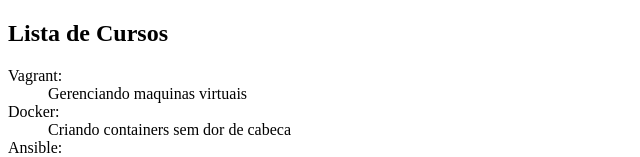
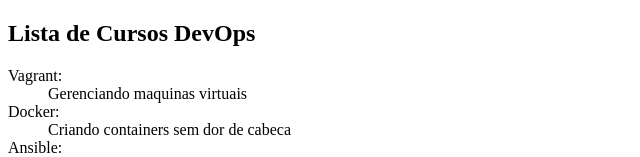
Before and after one commit to galle2018/alura-git, a plain HTML site: page index.html in a window 1280 px wide. Shown: the top 157 px of the page, without its empty margins (0-640 px from the left). Drawn offline with Linux system fonts and the light colour scheme.

Commit message:
Asi quiero que quede el titulo

```diff
--- a/index.html
+++ b/index.html
@@ -5,12 +5,12 @@
     <meta http-equiv="X-UA-Compatible" content="IE=edge">
     <meta name="viewport" content="width=device-width, initial-scale=1.0">
 
-    <title>Lista de Cursos de DevOps</title>
+    <title>Lista de Cursos da Alura</title>
 
 </head>
 
 <body>
-    <h2>Lista de Cursos</h2>
+    <h2>Lista de Cursos DevOps</h2>
 
     <dl>
         <dt>Vagrant:</dt>
```
